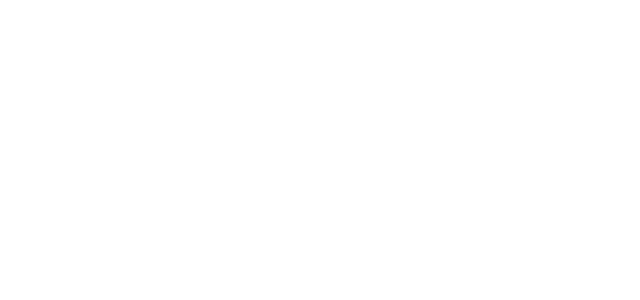
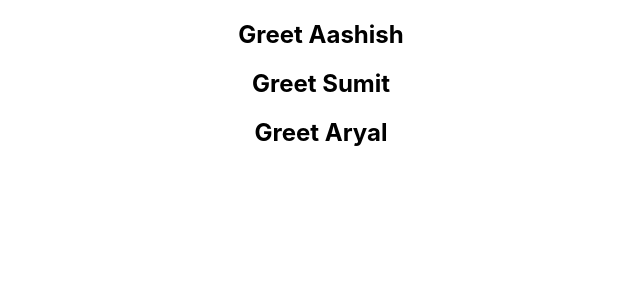
Before and after one commit to aashishpanthee/React-App-with-TypeScript-Beginner, a React (Create React App) app: page / in a window 1280 px wide. Shown: the top 300 px of the page, without its empty margins (319-959 px from the left). Built offline with nearby package versions, Linux system fonts and the light colour scheme.

Commit message:
Create Greeter.tsx component
To practice passing props and achiving props using typescript.
In this component we have taken help of interface, but there are other ways too.
For exammple:
props:{person:string}
and achive it as props.person in element

```diff
--- a/src/App.tsx
+++ b/src/App.tsx
@@ -1,9 +1,13 @@
 import React from 'react';
 import './App.css';
+import Greeter from './components/Greeter';
 
 function App() {
   return (
     <div className="App">
+      <Greeter person="Aashish"/>
+      <Greeter person="Sumit"/>
+      <Greeter person="Aryal"/>
     </div>
   );
 }
--- /dev/null
+++ b/src/components/Greeter.tsx
@@ -0,0 +1,12 @@
+import React from "react";
+
+interface GreeterProps{
+    person:string;
+}
+const Greeter = ({person}:GreeterProps) => {
+  return (
+    <h2>Greet {person}</h2>
+
+)};
+
+export default Greeter;
```
